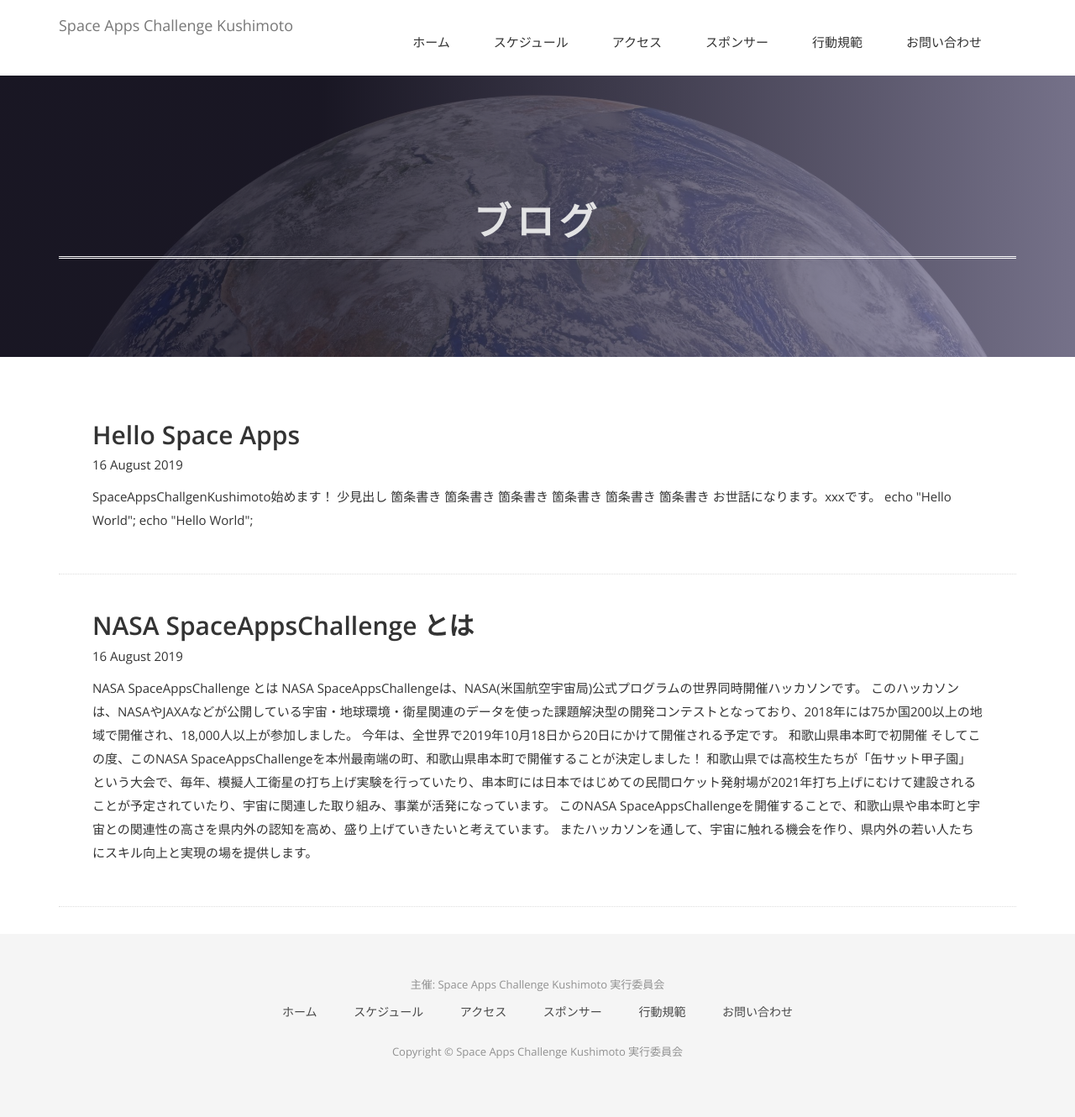
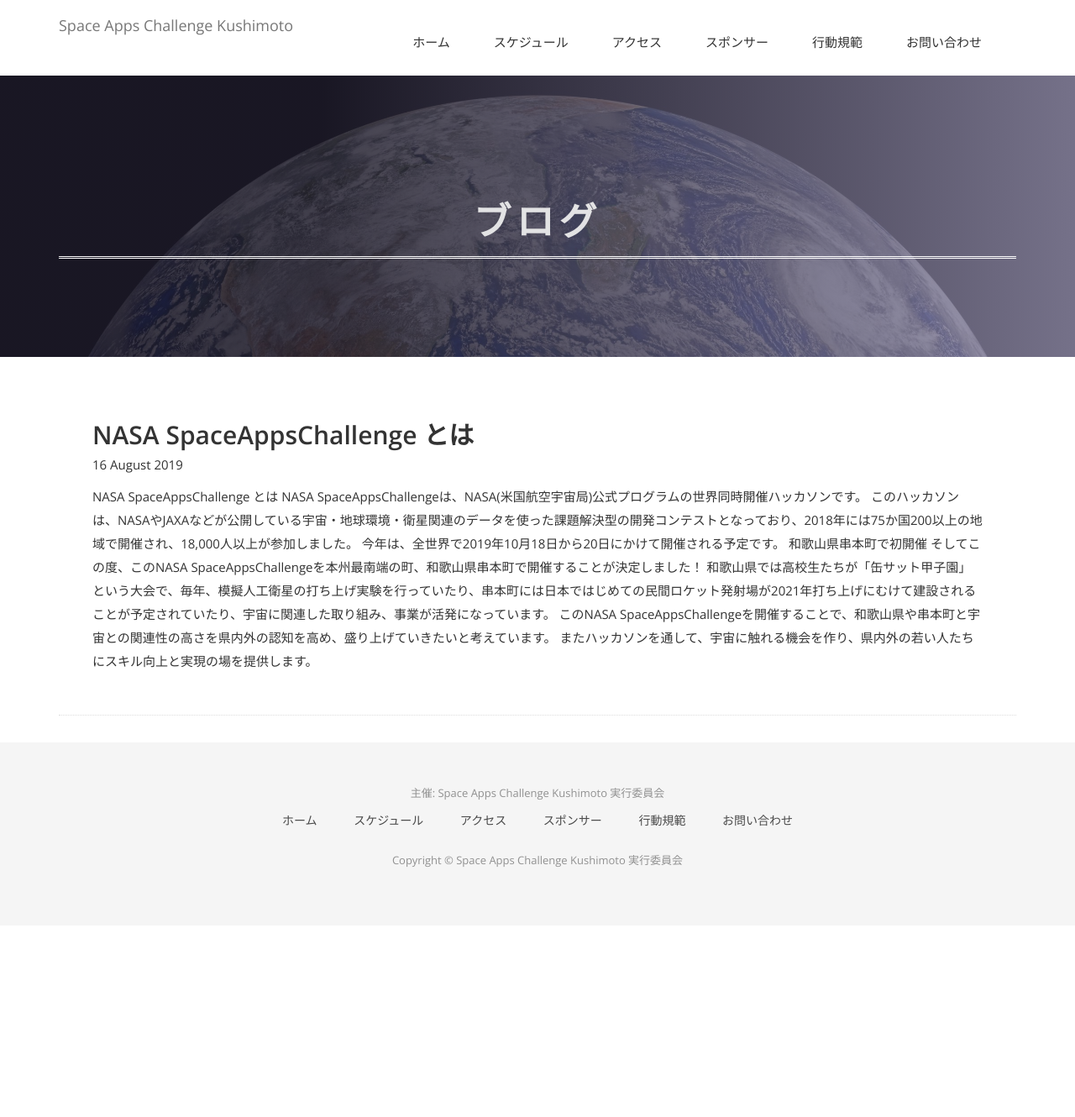
Before and after one commit to naogify/space-apps-kushimoto.github.io, a Jekyll site: the page built from blog.html, in a window 1280 px wide. Shown: the whole page at 84% size. Built offline with Jekyll 4.4.1, drawn with Linux system fonts in a browser that asks for light colours; nearby versions of some CDN libraries; some web fonts are replaced; after the commit the page ends 1102 px from its top, so only the background shows below that.

Commit message:
fix some

````diff
--- a/_posts/2019-08-16-hello-space-apps.md
+++ /dev/null
@@ -1,27 +0,0 @@
----
-layout: post
-title: Hello Space Apps
-date: 2019-08-16 21:11:27
-author: Naoki Ohashi
----
-
-# SpaceAppsChallgenKushimoto始めます！
-
-
-## 少見出し
-
-- 箇条書き
-- 箇条書き
-- 箇条書き
-- 箇条書き
-- 箇条書き
-  - 箇条書き
-
-> お世話になります。xxxです。
->
-
-```
-echo "Hello World";
-```
-
-`echo "Hello World";`
--- a/css/custom.css
+++ b/css/custom.css
@@ -839,3 +839,12 @@
 {
   padding: 0;
 }
+
+#contact-from{
+  display: flex;
+  flex-direction: column;
+}
+
+#contact-from input, #contact-from textarea {
+  margin-bottom: 15px;
+}
````
Also changed, not shown: contact.md (+2 -2 lines).
